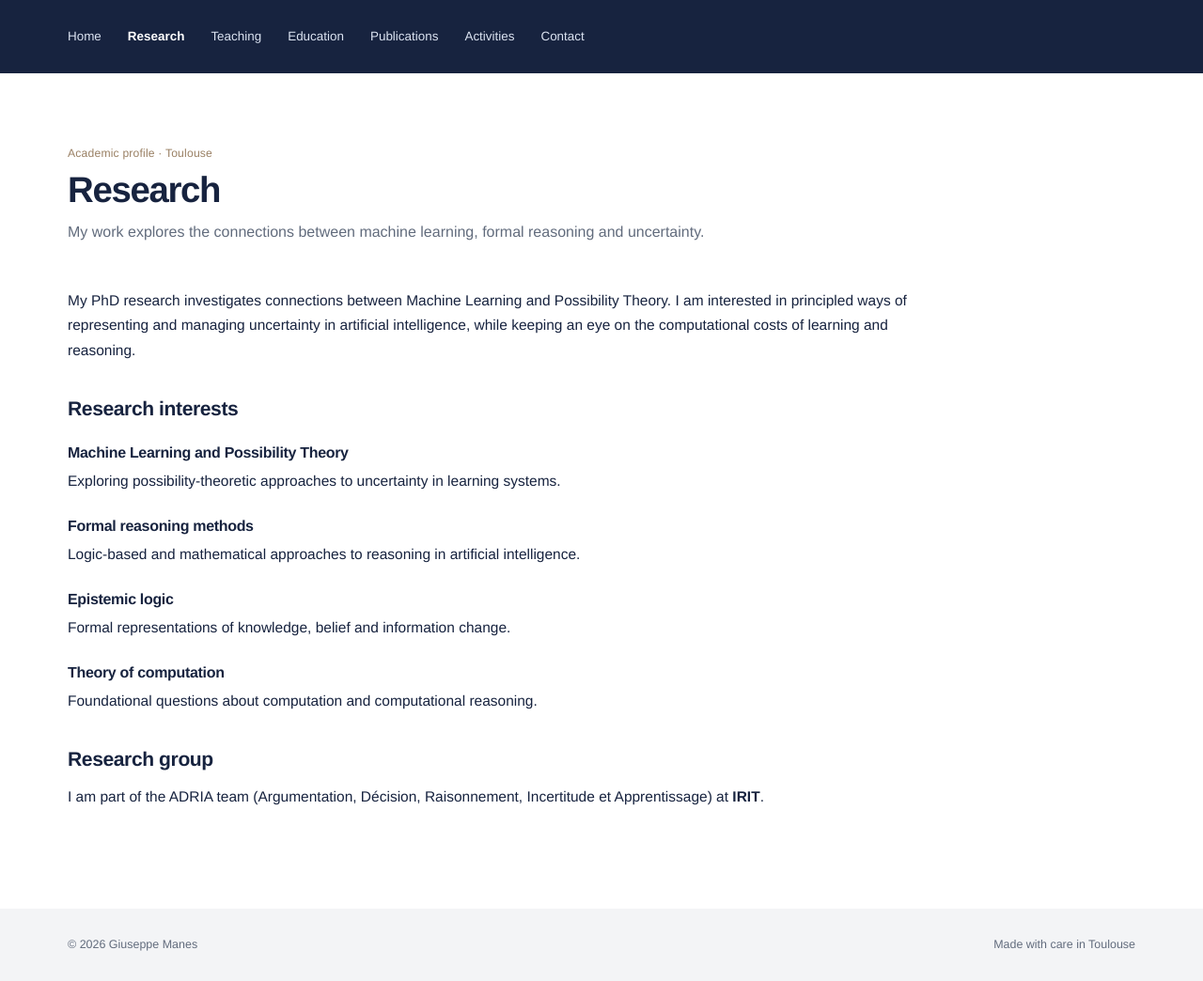
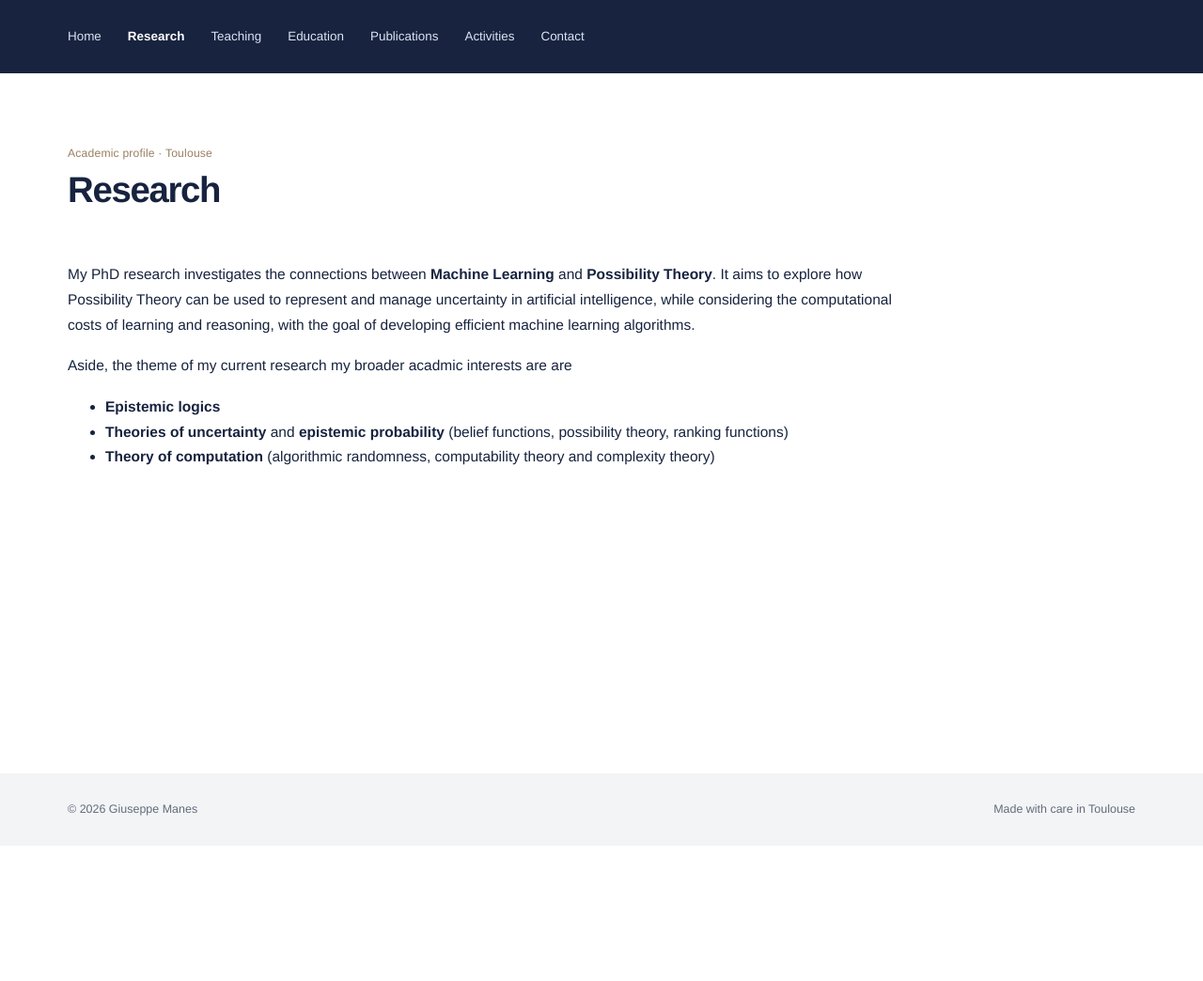
Before and after one commit to gmanes-1/gmanes-1.github.io, a Jekyll site: the page built from research/index.md, in a window 1280 px wide. Shown: the whole page at 94% size. Built offline with Jekyll 4.4.1, drawn with Linux system fonts in a browser that asks for light colours; after the commit the page ends 900 px from its top, so only the background shows below that.

Commit message:
research

```diff
--- a/research/index.md
+++ b/research/index.md
@@ -1,30 +1,13 @@
 ---
 layout: default
 title: Research
-description: My work explores the connections between machine learning, formal reasoning and uncertainty.
 permalink: /research/
 ---
 
-My PhD research investigates connections between Machine Learning and Possibility Theory. I am interested in principled ways of representing and managing uncertainty in artificial intelligence, while keeping an eye on the computational costs of learning and reasoning.
+My PhD research investigates the connections between **Machine Learning** and **Possibility Theory**. It aims to explore how Possibility Theory can be used to represent and manage uncertainty in artificial intelligence, while considering the computational costs of learning and reasoning, with the goal of developing efficient machine learning algorithms.
 
-## Research interests
+Aside, the theme of my current research my broader acadmic interests are are
 
-### Machine Learning and Possibility Theory
-
-Exploring possibility-theoretic approaches to uncertainty in learning systems.
-
-### Formal reasoning methods
-
-Logic-based and mathematical approaches to reasoning in artificial intelligence.
-
-### Epistemic logic
-
-Formal representations of knowledge, belief and information change.
-
-### Theory of computation
-
-Foundational questions about computation and computational reasoning.
-
-## Research group
-
-I am part of the ADRIA team (Argumentation, Décision, Raisonnement, Incertitude et Apprentissage) at [IRIT](https://www.irit.fr/departement/intelligence-artificielle/adria/).
+- **Epistemic logics**
+- **Theories of uncertainty** and **epistemic probability** (belief functions, possibility theory, ranking functions)
+- **Theory of computation** (algorithmic randomness, computability theory and complexity theory)
```
